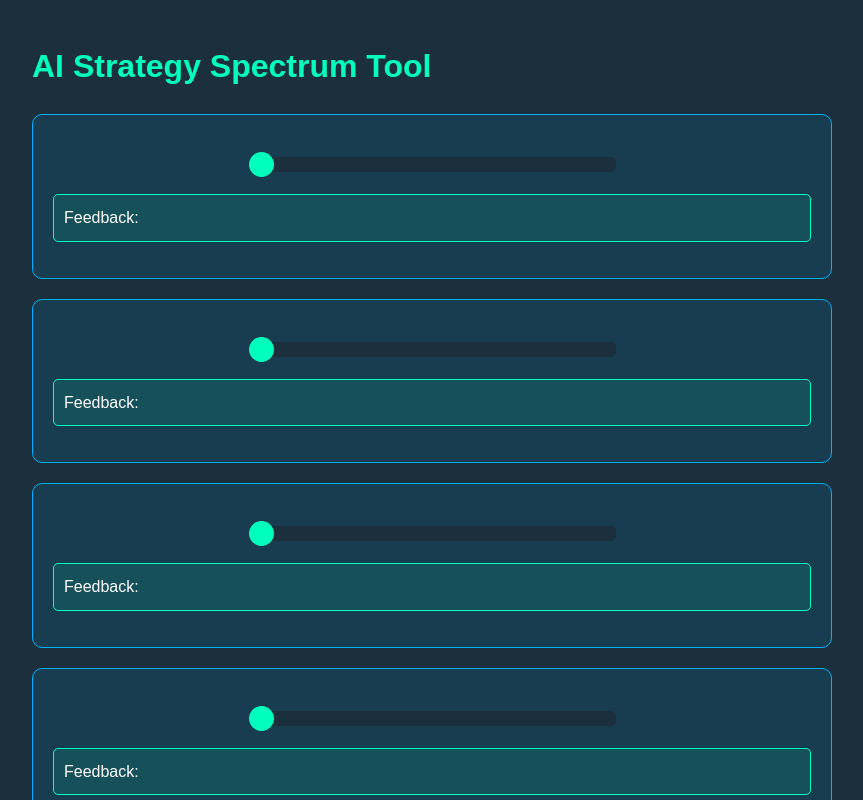
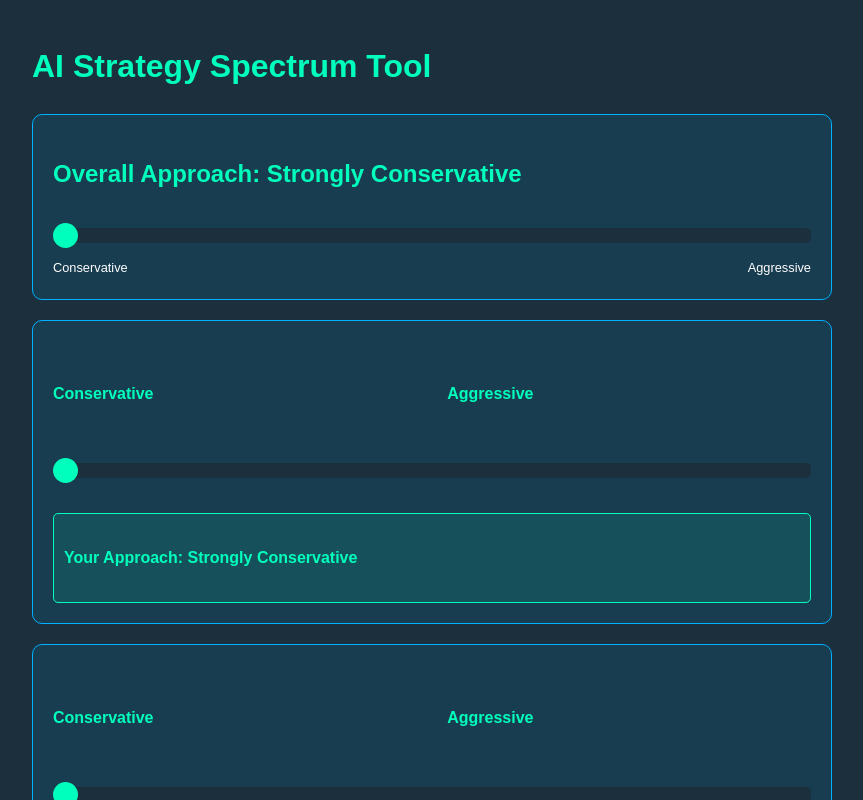
Before and after one commit to MrMnky/ai-strategy-tool, a React (Create React App) app: page / in a window 1280 px wide. Shown: the top 800 px of the page, without its empty margins (208-1071 px from the left). Built offline with nearby package versions, Linux system fonts and the light colour scheme.

Commit message:
Update App component and styles for new UI layout

```diff
--- a/src/App.css
+++ b/src/App.css
@@ -11,11 +11,11 @@ body {
   padding: 20px;
 }
 
-h1, h2 {
+h1, h2, h3, h4 {
   color: #00FFBC;
 }
 
-.dimension {
+.overall-approach {
   background-color: rgba(0, 177, 255, 0.1);
   border: 1px solid #00B1FF;
   border-radius: 10px;
@@ -23,36 +23,14 @@ h1, h2 {
   margin-bottom: 20px;
 }
 
-.slider-container {
-  display: flex;
-  align-items: center;
-  justify-content: space-between;
-  margin: 20px 0;
-}
-
-.approach {
-  flex: 1;
-  font-size: 0.8em;
-}
-
-.conservative {
-  text-align: right;
-  padding-right: 10px;
-}
-
-.aggressive {
-  text-align: left;
-  padding-left: 10px;
-}
-
 .slider {
-  flex: 2;
   -webkit-appearance: none;
   width: 100%;
   height: 15px;
   border-radius: 5px;
   background: #1B2F3C;
   outline: none;
+  margin: 15px 0;
 }
 
 .slider::-webkit-slider-thumb {
@@ -73,10 +51,34 @@ h1, h2 {
   cursor: pointer;
 }
 
-.feedback {
+.slider-labels {
+  display: flex;
+  justify-content: space-between;
+  font-size: 0.8em;
+}
+
+.dimension {
+  background-color: rgba(0, 177, 255, 0.1);
+  border: 1px solid #00B1FF;
+  border-radius: 10px;
+  padding: 20px;
+  margin-bottom: 20px;
+}
+
+.approach-comparison {
+  display: flex;
+  justify-content: space-between;
+  margin-bottom: 20px;
+}
+
+.conservative, .aggressive {
+  width: 48%;
+}
+
+.your-approach {
   background-color: rgba(0, 255, 188, 0.1);
   border: 1px solid #00FFBC;
   border-radius: 5px;
   padding: 10px;
-  margin-top: 10px;
+  margin-top: 20px;
 }
--- a/src/App.tsx
+++ b/src/App.tsx
@@ -32,6 +32,16 @@ const App: React.FC = () => {
     setSliderValues(prev => ({ ...prev, [dimensionId]: newValue }));
   };
 
+  const getOverallApproach = (value: number): string => {
+    if (value < 14.3) return "Strongly Conservative";
+    if (value < 28.6) return "Moderately Conservative";
+    if (value < 42.9) return "Slightly Conservative";
+    if (value < 57.2) return "Balanced";
+    if (value < 71.5) return "Slightly Aggressive";
+    if (value < 85.8) return "Moderately Aggressive";
+    return "Strongly Aggressive";
+  };
+
   const getFeedback = (dimension: Dimension, value: number): string => {
     if (value < 14.3) return dimension["Strongly Conservative"];
     if (value < 28.6) return dimension["Moderately Conservative"];
@@ -45,12 +55,35 @@ const App: React.FC = () => {
   return (
     <div className="App">
       <h1>AI Strategy Spectrum Tool</h1>
+      <div className="overall-approach">
+        <h2>Overall Approach: {getOverallApproach(overallValue)}</h2>
+        <input
+          type="range"
+          min="0"
+          max="100"
+          value={overallValue}
+          className="slider"
+          disabled
+        />
+        <div className="slider-labels">
+          <span>Conservative</span>
+          <span>Aggressive</span>
+        </div>
+      </div>
       {dimensions.map(dim => (
         <div key={dim.ID} className="dimension">
-          <h2>{dim.Dimension}</h2>
-          <p>{dim.Question}</p>
+          <h3>{dim.Question}</h3>
+          <div className="approach-comparison">
+            <div className="conservative">
+              <h4>Conservative</h4>
+              <p>{dim["Conservative Approach"]}</p>
+            </div>
+            <div className="aggressive">
+              <h4>Aggressive</h4>
+              <p>{dim["Aggressive Approach"]}</p>
+            </div>
+          </div>
           <div className="slider-container">
-            <span className="approach conservative">{dim["Conservative Approach"]}</span>
             <input
               type="range"
               min="0"
@@ -59,12 +92,13 @@ const App: React.FC = () => {
               onChange={(e) => handleSliderChange(dim.ID, parseInt(e.target.value))}
               className="slider"
             />
-            <span className="approach aggressive">{dim["Aggressive Approach"]}</span>
           </div>
-          <p className="feedback">Feedback: {getFeedback(dim, sliderValues[dim.ID] || 0)}</p>
+          <div className="your-approach">
+            <h4>Your Approach: {getOverallApproach(sliderValues[dim.ID] || 0)}</h4>
+            <p>{getFeedback(dim, sliderValues[dim.ID] || 0)}</p>
+          </div>
         </div>
       ))}
-      <h2>Overall Value: {overallValue.toFixed(2)}</h2>
     </div>
   );
 };
```
